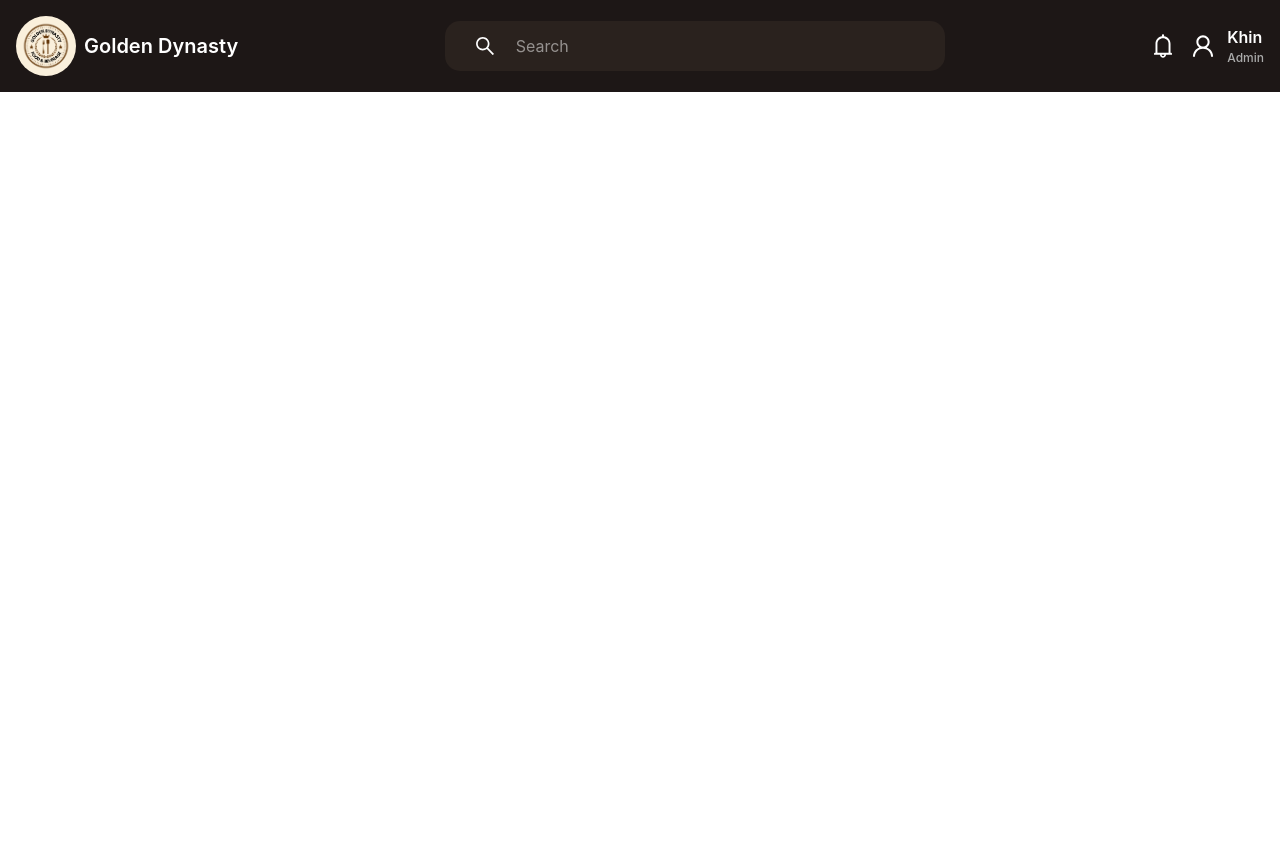
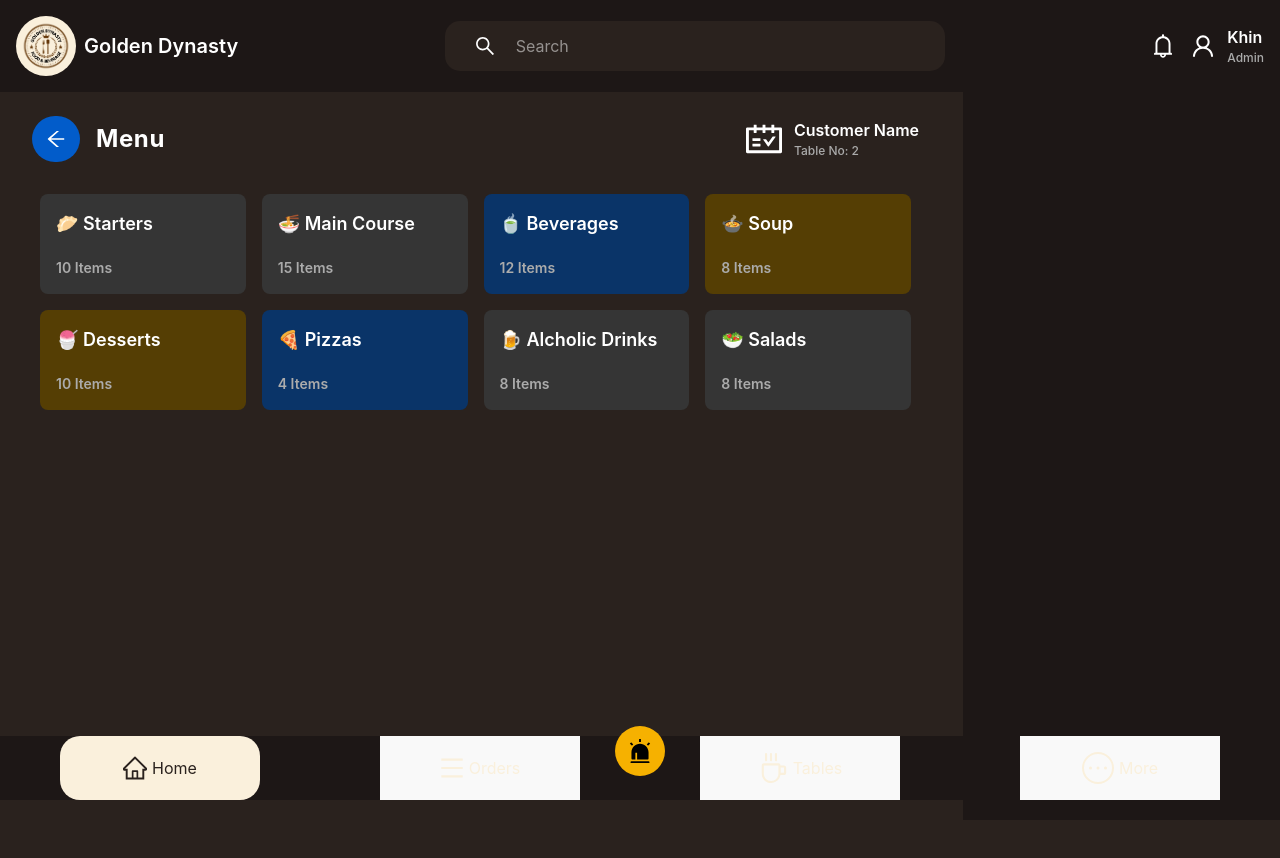
Before and after one commit to ClaraKhin/K_Restaurant, a React (Vite) app in the folder Restaurant_Client/: page /menu in a window 1280 px wide. Shown: the top 858 px of the page. Before the commit the page ends 800 px from the top, so only its background shows below. Built offline with nearby package versions, Linux system fonts and the light colour scheme.

Commit message:
initiated built Menu Page

```diff
--- a/Restaurant_Client/src/App.jsx
+++ b/Restaurant_Client/src/App.jsx
@@ -3,6 +3,7 @@ import { BrowserRouter as Router, Routes, Route } from "react-router-dom";
 import Home from "./pages/Home";
 import Orders from "./pages/Orders";
 import Tables from "./pages/Tables";
+import Menu from "./pages/Menu";
 import Auth from "./pages/Auth";
 import Header from "./components/shared/Header";
 
@@ -16,6 +17,8 @@ function App() {
           <Route path="/auth" element={<Auth />} />
           <Route path="/orders" element={<Orders />} />
           <Route path="/tables" element={<Tables />} />
+          <Route path="/menu" element={<Menu />} />
+          <Route path="*" element={<h1>404 Not Found</h1>} />
         </Routes>
       </Router>
     </>
--- /dev/null
+++ b/Restaurant_Client/src/components/menu/MenuContainer.jsx
@@ -0,0 +1,54 @@
+import { useState } from "react";
+import { menus } from "../../constants";
+import { getBgColor } from "../../utils";
+
+const MenuContainer = () => {
+  const [selectedMenu, setSelectedMenu] = useState(null);
+  return (
+    <>
+      <div
+        className="grid grid-cols-4 gap-4 w-[100%]"
+        style={{
+          paddingLeft: "2.5rem",
+          paddingRight: "2.5rem",
+          paddingTop: "1rem",
+          paddingBottom: "1rem",
+        }}
+      >
+        {menus.map((menu) => {
+          return (
+            <div
+              key={menu.id}
+              className="flex flex-col items-start justify-between h-[100px] rounded-lg cursor-pointer"
+              style={{ padding: "1rem", backgroundColor: getBgColor() }}
+              onClick={() => setSelectedMenu(menu.id)}
+            >
+              <div className="flex items-center justify-between w-full">
+                <h1
+                  className="text-[#ffffff]"
+                  style={{ fontSize: "1.125rem", fontWeight: 600 }}
+                >
+                  {menu.icon} {menu.name}
+                </h1>
+                {selectedMenu === menu.id && (
+                  <div className="w-[30px] h-[30px]  bg-[#000000] rounded-full flex items-center justify-center ">
+                    {menu.icon}
+                  </div>
+                )}
+              </div>
+
+              <p
+                className="text-[#ababab] "
+                style={{ fontSize: "0.875rem", fontWeight: 600 }}
+              >
+                {menu.items.length} Items
+              </p>
+            </div>
+          );
+        })}
+      </div>
+    </>
+  );
+};
+
+export default MenuContainer;
--- a/Restaurant_Client/src/components/tables/TableCard.jsx
+++ b/Restaurant_Client/src/components/tables/TableCard.jsx
@@ -1,10 +1,17 @@
 import React from "react";
+import { useNavigate } from "react-router-dom";
 import { CheckOutlined } from "@ant-design/icons";
 import { getRandomBG } from "../../utils";
 
 const TableCard = ({ name, status, initials }) => {
+  const navigate = useNavigate();
+  const handleClick = () => {
+    if (status === "Booked") return;
+    navigate(`/menu`);
+  };
   return (
     <div
+      onClick={handleClick}
       className="w-[450px] bg-[#1d1716] hover:bg-[#3A322E] rounded-lg cursor-pointer"
       style={{ padding: "1rem" }}
     >
--- a/Restaurant_Client/src/constants/index.js
+++ b/Restaurant_Client/src/constants/index.js
@@ -94,3 +94,115 @@ export const tables = [
     { id: 9, name: "Table 9", status: "Booked", initials: "DN" },
     { id: 10, name: "Table 10", status: "Available", initials: "VB" },
 ]
+
+export const desserts = [
+    { id: 1, name: "Mango Pudding", price: "$4.99" },
+    { id: 2, name: "Sesame Balls", price: "$3.99" },
+    { id: 3, name: "Egg Tart", price: "$2.99" },
+    { id: 4, name: "Tang Yuan (Rice Balls)", price: "$4.49" },
+    { id: 5, name: "Sweet Red Bean Soup", price: "$3.99" },
+    { id: 6, name: "Sweet Tofu Pudding", price: "$3.49" },
+    { id: 7, name: "Pineapple Bun", price: "$2.99" },
+    { id: 8, name: "Fried Milk Cubes", price: "$4.99" },
+    { id: 9, name: "Grass Jelly Dessert", price: "$3.49" },
+    { id: 10, name: "Mango Sago", price: "$5.49" },
+];
+
+
+export const starterItems = [
+    { id: 1, name: "Spring Rolls", price: "$5.99" },
+    { id: 2, name: "Fried Dumplings", price: "$6.99" },
+    { id: 3, name: "Steamed Dumplings", price: "$6.49" },
+    { id: 4, name: "Chicken Wontons", price: "$5.99" },
+    { id: 5, name: "Crispy Wontons", price: "$4.99" },
+    { id: 6, name: "Sesame Balls", price: "$3.99" },
+    { id: 7, name: "Salt & Pepper Tofu", price: "$5.49" },
+    { id: 8, name: "Cucumber Salad", price: "$3.99" },
+    { id: 9, name: "Edamame with Sea Salt", price: "$4.49" },
+    { id: 10, name: "Chicken Satay Skewers", price: "$6.99" },
+];
+
+export const mainCourse = [
+    { id: 1, name: "Kung Pao Chicken", price: "$12.99" },
+    { id: 2, name: "Sweet and Sour Chicken", price: "$11.99" },
+    { id: 3, name: "General Tso’s Chicken", price: "$12.99" },
+    { id: 4, name: "Beef with Broccoli", price: "$13.99" },
+    { id: 5, name: "Szechuan Beef", price: "$14.49" },
+    { id: 6, name: "Mapo Tofu", price: "$11.49" },
+    { id: 7, name: "Ma La Xiang Guo", price: "$15.99" },
+    { id: 8, name: "Peking Duck (Half)", price: "$24.99" },
+    { id: 9, name: "Shrimp Fried Rice", price: "$11.99" },
+    { id: 10, name: "Chicken Fried Rice", price: "$10.99" },
+    { id: 11, name: "Vegetable Fried Rice", price: "$9.99" },
+    { id: 12, name: "Chow Mein (Chicken)", price: "$11.49" },
+    { id: 13, name: "Chow Mein (Beef)", price: "$12.49" },
+    { id: 14, name: "Dan Dan Noodles", price: "$11.99" },
+    { id: 15, name: "Hot Pot (Single Serving)", price: "$16.99" },
+];
+
+export const beverages = [
+    { id: 1, name: "Chinese Hot Tea", price: "$2.49" },
+    { id: 2, name: "Jasmine Tea", price: "$2.99" },
+    { id: 3, name: "Oolong Tea", price: "$2.99" },
+    { id: 4, name: "Green Tea", price: "$2.49" },
+    { id: 5, name: "Iced Lemon Tea", price: "$3.49" },
+    { id: 6, name: "Soy Milk", price: "$3.49" },
+    { id: 7, name: "Plum Juice", price: "$3.99" },
+    { id: 8, name: "Lychee Juice", price: "$3.99" },
+    { id: 9, name: "Coconut Juice", price: "$3.49" },
+    { id: 10, name: "Bubble Milk Tea", price: "$4.99" },
+    { id: 11, name: "Soft Drinks", price: "$2.99" },
+    { id: 12, name: "Bottled Water", price: "$1.99" },
+];
+
+export const soups = [
+    { id: 1, name: "Hot and Sour Soup", price: "$4.99" },
+    { id: 2, name: "Wonton Soup", price: "$4.99" },
+    { id: 3, name: "Egg Drop Soup", price: "$3.99" },
+    { id: 4, name: "Chicken Corn Soup", price: "$4.49" },
+    { id: 5, name: "Sweet Corn Soup", price: "$3.99" },
+    { id: 6, name: "Vegetable Soup", price: "$3.99" },
+    { id: 7, name: "Seafood Soup", price: "$6.99" },
+    { id: 8, name: "Tom Yum Soup (Chinese Style)", price: "$5.99" },
+];
+
+export const pizzas = [
+    { id: 1, name: "Chicken Teriyaki Pizza", price: "$11.99" },
+    { id: 2, name: "BBQ Chicken Pizza", price: "$11.49" },
+    { id: 3, name: "Vegetable Supreme Pizza", price: "$10.99" },
+    { id: 4, name: "Cheese Pizza", price: "$9.99" },
+];
+
+export const alcoholicDrinks = [
+    { id: 1, name: "Tsingtao Beer", price: "$5.99" },
+    { id: 2, name: "Snow Beer", price: "$5.49" },
+    { id: 3, name: "Tiger Beer", price: "$5.99" },
+    { id: 4, name: "Shaoxing Rice Wine", price: "$6.99" },
+    { id: 5, name: "Plum Wine (Umeshu)", price: "$6.49" },
+    { id: 6, name: "Chinese Baijiu (Small Shot)", price: "$7.99" },
+    { id: 7, name: "Red Wine (House)", price: "$6.99" },
+    { id: 8, name: "White Wine (House)", price: "$6.99" },
+];
+
+export const salads = [
+    { id: 1, name: "Chinese Cucumber Salad", price: "$4.49" },
+    { id: 2, name: "Cold Sesame Noodle Salad", price: "$5.99" },
+    { id: 3, name: "Chicken Glass Noodle Salad", price: "$6.99" },
+    { id: 4, name: "Seaweed Salad", price: "$4.99" },
+    { id: 5, name: "Wood Ear Mushroom Salad", price: "$5.49" },
+    { id: 6, name: "Smashed Cucumber with Garlic", price: "$4.49" },
+    { id: 7, name: "Cold Tofu Salad", price: "$4.99" },
+    { id: 8, name: "Spicy Beef Salad (Chinese Style)", price: "$7.99" },
+];
+
+
+export const menus = [
+    { id: 1, name: "Starters", icon: "🥟", items: starterItems },
+    { id: 2, name: "Main Course", icon: "🍜", items: mainCourse },
+    { id: 3, name: "Beverages", icon: "🍵", items: beverages },
+    { id: 4, name: "Soup", icon: "🍲", items: soups },
+    { id: 5, name: "Desserts", icon: "🍧", items: desserts },
+    { id: 6, name: "Pizzas", icon: "🍕", items: pizzas },
+    { id: 7, name: "Alcholic Drinks", icon: "🍺", items: alcoholicDrinks },
+    { id: 8, name: "Salads", icon: "🥗", items: salads },
+]
--- /dev/null
+++ b/Restaurant_Client/src/pages/Menu.jsx
@@ -0,0 +1,71 @@
+import React from "react";
+import { ScheduleOutlined } from "@ant-design/icons";
+import BottomNav from "../components/shared/BottomNav";
+import BackButton from "../components/shared/BackButton";
+import MenuContainer from "../components/menu/MenuContainer";
+
+const Menu = () => {
+  return (
+    <section
+      className="bg-[#2a221e] min-h-screen overflow-y-auto flex gap-3"
+      style={{
+        paddingBottom: "4.5rem",
+      }}
+    >
+      {/* Left */}
+      <div className="flex-[3]">
+        <div
+          className="flex items-center justify-between"
+          style={{
+            paddingLeft: "2rem",
+            paddingRight: "2rem",
+            paddingTop: "1rem",
+            paddingBottom: "1rem",
+            marginTop: "0.5rem",
+          }}
+        >
+          <div className="flex items-center gap-4">
+            <BackButton />
+            <h1
+              className="text-[#FFFFFF] tracking-wide"
+              style={{ fontSize: "1.5rem", fontWeight: 700 }}
+            >
+              Menu
+            </h1>
+          </div>
+          <div className="flex items-center justify-around gap-4">
+            <div className="flex items-center gap-3 cursor-pointer">
+              <ScheduleOutlined
+                style={{ color: "#FFFFFF" }}
+                className="text-4xl"
+              />
+              <div className="flex flex-col items-start ">
+                <h1
+                  className=" text-[#FFFFFF]"
+                  style={{ fontSize: "1rem", fontWeight: 600 }}
+                >
+                  Customer Name
+                </h1>
+                <p
+                  className="text-[#ababab]"
+                  style={{ fontSize: "0.75rem", fontWeight: 500 }}
+                >
+                  Table No: 2
+                </p>
+              </div>
+            </div>
+          </div>
+        </div>
+
+        <MenuContainer />
+      </div>
+
+      {/* Right */}
+      <div className="flex-[1] bg-[#1D1716]"></div>
+
+      <BottomNav />
+    </section>
+  );
+};
+
+export default Menu;
--- a/Restaurant_Client/src/pages/Tables.jsx
+++ b/Restaurant_Client/src/pages/Tables.jsx
@@ -79,6 +79,7 @@ const Tables = () => {
           return (
             <TableCard
               key={table.id}
+              id={table.id}
               name={table.name}
               status={table.status}
               initials={table.initials}
--- a/Restaurant_Client/src/utils/index.js
+++ b/Restaurant_Client/src/utils/index.js
@@ -2,3 +2,10 @@ export const getRandomBG = () => {
     const colors = ["#F6b100", "#2e4a40", "#555555", "#ababab", "#888888", "#025cca", "#035cca", "#999555", "#664a04", "#aa7705"];
     return colors[Math.floor(Math.random() * colors.length)];
 }
+
+export const getBgColor = () => {
+    const bgarr = ["#002551ff", "#3e3c23ff", "#553e04ff", "#263e36ff", "#353535ff", "#0a3468ff"];
+    const randomBg = Math.floor(Math.random() * bgarr.length);
+    const color = bgarr[randomBg];
+    return color;
+}
```
